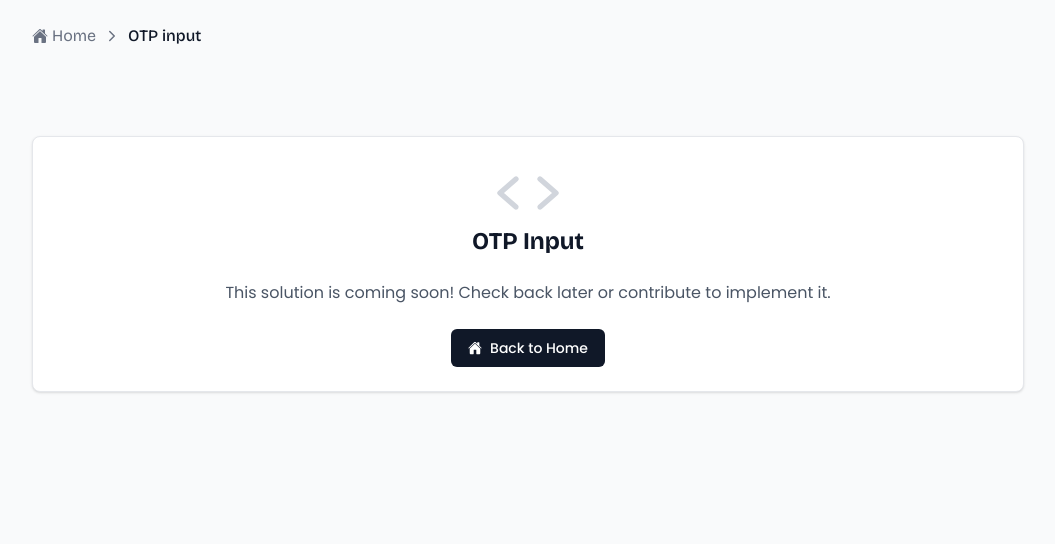
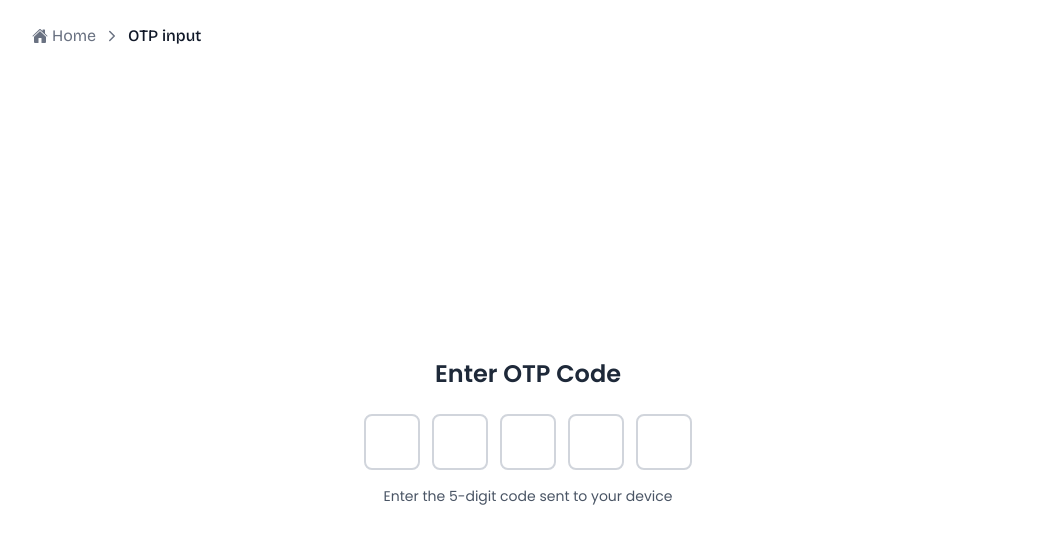
Before and after one commit to sandip-dev07/FE-Machine-Coding-Questions, a React (Vite) app: page /otp-input in a window 1280 px wide. Shown: the top 544 px of the page, without its empty margins (112-1167 px from the left). Built offline with nearby package versions, Linux system fonts and the light colour scheme.

Commit message:
otp-input

```diff
--- a/src/App.jsx
+++ b/src/App.jsx
@@ -5,6 +5,7 @@ import SearchWithDebounce from "@/pages/search-with-debounce/page";
 import QuestionHeader from "@/components/question-header";
 import Paginatioin from "./pages/pagination/page";
 import StarRating from "./pages/star-rating/page";
+import OTPInput from "./pages/otp-input/page";
 
 // Main App Component
 export default function App() {
@@ -23,10 +24,7 @@ export default function App() {
 
           {/* Placeholder routes for other questions - you can implement these later */}
           <Route path="/pagination" element={<Paginatioin />} />
-          <Route
-            path="/otp-input"
-            element={<PlaceholderPage title="OTP Input" />}
-          />
+          <Route path="/otp-input" element={<OTPInput />} />
           <Route path="/star-rating" element={<StarRating />} />
           <Route
             path="/progress-bar"
--- /dev/null
+++ b/src/pages/otp-input/page.jsx
@@ -0,0 +1,52 @@
+import { useRef, useState } from "react";
+import QuestionHeader from "@/components/question-header";
+
+export default function OTPInput({ length = 5 }) {
+  const [otp, setOtp] = useState(new Array(length).fill(""));
+  const inputRefs = useRef([]);
+
+  const handleChange = (val, idx) => {
+    if (isNaN(val)) return;
+    const newArr = [...otp];
+    const newVal = val.trim().slice(-1);
+    newArr[idx] = newVal;
+    setOtp(newArr);
+    newVal && inputRefs.current[idx + 1]?.focus();
+  };
+
+  const handleBackspace = (e, idx) => {
+    if (e.key === "Backspace" && !otp[idx]) {
+      inputRefs.current[idx - 1]?.focus();
+    }
+  };
+
+  return (
+    <div>
+      <QuestionHeader />
+      <section className="container mx-auto flex items-center justify-center h-[90vh]">
+        <div className="text-center">
+          <h3 className="text-2xl font-semibold text-gray-800 mb-6">
+            Enter OTP Code
+          </h3>
+          <div className="flex items-center justify-center space-x-3">
+            {otp.map((val, idx) => (
+              <input
+                type="text"
+                value={val}
+                key={idx}
+                maxLength={1}
+                onChange={(e) => handleChange(e.target.value, idx)}
+                ref={(e) => (inputRefs.current[idx] = e)}
+                onKeyDown={(e) => handleBackspace(e, idx)}
+                className="w-14 h-14 text-center text-2xl font-medium border-2 border-gray-300 rounded-lg focus:border-orange-500 focus:outline-none transition-colors duration-200 bg-white"
+              />
+            ))}
+          </div>
+          <p className="text-gray-600 mt-4 text-sm">
+            Enter the {length}-digit code sent to your device
+          </p>
+        </div>
+      </section>
+    </div>
+  );
+}
--- a/vite.config.js
+++ b/vite.config.js
@@ -11,4 +11,22 @@ export default defineConfig({
       "@": fileURLToPath(new URL("./src", import.meta.url)),
     },
   },
+  build: {
+    rollupOptions: {
+      onwarn(warning, warn) {
+        // Suppress eval warnings from lottie-web
+        if (warning.code === 'EVAL' && warning.id?.includes('lottie-web')) {
+          return;
+        }
+        warn(warning);
+      },
+      output: {
+        manualChunks: {
+          vendor: ['react', 'react-dom'],
+          lottie: ['lottie-web'],
+        },
+      },
+    },
+    chunkSizeWarningLimit: 1000, // Increase chunk size limit
+  },
 });
```
